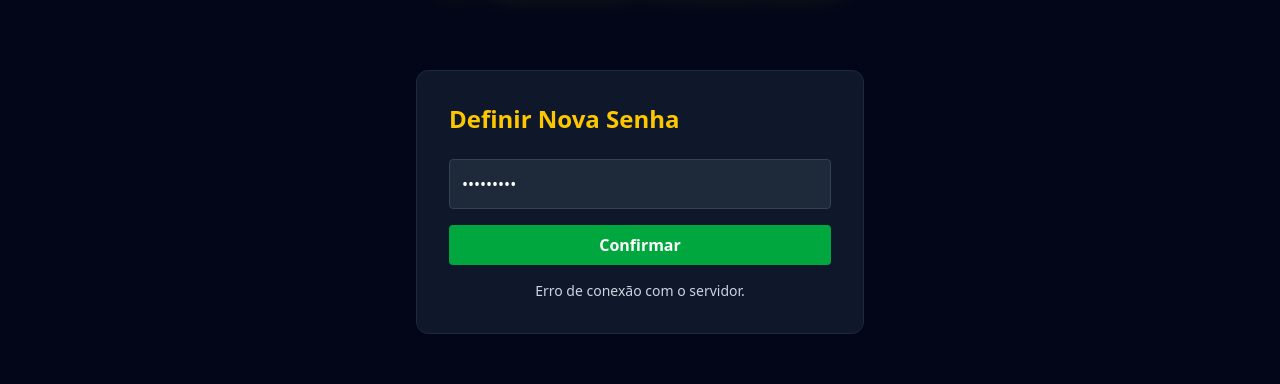
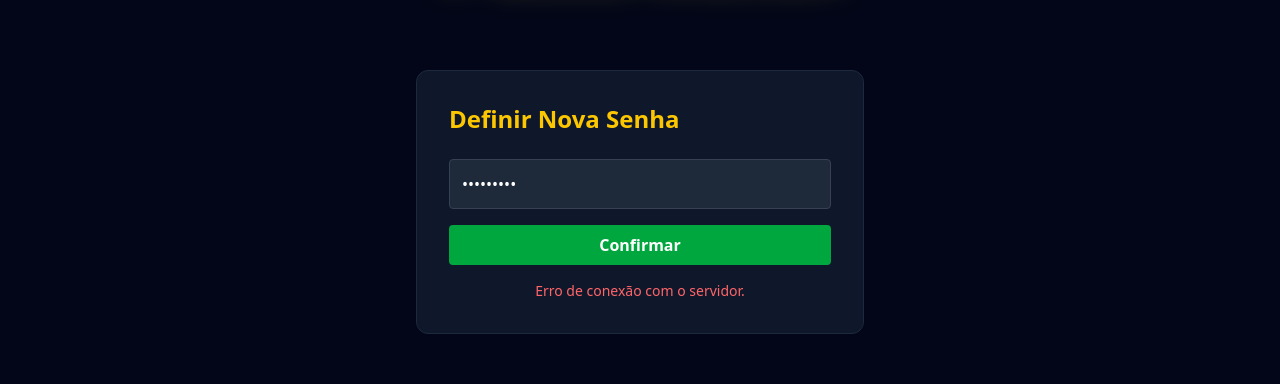
Before and after one commit to leviszz/racker-frontend, a React (Vite) app: page /reset-password in a window 1280 px wide. Both pictures are taken after typing "Sample123" into the empty fields and a click on the button "Confirmar". Shown: the part 262-646 px from the top of the page. Built offline with nearby package versions, Linux system fonts and the light colour scheme; no server answers.

Commit message:
Atualizações de UX & UI

```diff
--- a/src/pages/resetPassword.jsx
+++ b/src/pages/resetPassword.jsx
@@ -1,45 +1,51 @@
-import { useState } from "react"
-import { useSearchParams } from "react-router-dom"
+import { useState, useEffect } from "react"
+import { useSearchParams, useNavigate } from "react-router-dom"
 
 export default function ResetPassword() {
   const [searchParams] = useSearchParams()
   const token = searchParams.get("token")
+  const navigate = useNavigate()
 
   const [password, setPassword] = useState("")
   const [msg, setMsg] = useState("")
-  // 1. Estado de carregamento
   const [loading, setLoading] = useState(false)
+  const [sucesso, setSucesso] = useState(false)
+  const [contador, setContador] = useState(3)
+
+  // Countdown e redirecionamento automático após sucesso
+  useEffect(() => {
+    if (!sucesso) return
+    if (contador === 0) {
+      navigate("/login")
+      return
+    }
+    const timer = setTimeout(() => setContador((c) => c - 1), 1000)
+    return () => clearTimeout(timer)
+  }, [sucesso, contador, navigate])
 
   async function handleReset(e) {
     e.preventDefault()
-
-    // 2. Inicia o loading
     setLoading(true)
     setMsg("")
+
+
 
     try {
       const response = await fetch("https://racker-ultra-api-update.onrender.com/auth/reset-password", {
         method: "POST",
-        headers: {
-          "Content-Type": "application/json",
-        },
-        body: JSON.stringify({
-          token,
-          password,
-        }),
+        headers: { "Content-Type": "application/json" },
+        body: JSON.stringify({ token, password }),
       })
 
       if (response.ok) {
-        setMsg("Senha redefinida com sucesso.")
-        // Opcional: Limpar o campo de senha após o sucesso
+        setSucesso(true)
         setPassword("")
       } else {
-        setMsg("Erro ao redefinir senha.")
+        setMsg("Erro ao redefinir senha. O link pode ter expirado.")
       }
     } catch (error) {
       setMsg("Erro de conexão com o servidor.")
     } finally {
-      // 3. Garante que o loading pare
       setLoading(false)
     }
   }
@@ -47,33 +53,44 @@ export default function ResetPassword() {
   return (
     <div className="min-h-screen bg-slate-950 flex flex-col items-center justify-center text-white px-4">
 
-  <h1 className="
-    text-2xl sm:text-3xl md:text-4xl
-    font-russo-one
-    text-yellow-400
-    tracking-tight
-
-    drop-shadow-[0_0_15px_rgba(250,204,21,0.4)]
-    leading-none
-    mb-8
-    pb-10
-  ">
+      <h1 className="text-2xl sm:text-3xl md:text-4xl font-russo-one text-yellow-400 tracking-tight drop-shadow-[0_0_15px_rgba(250,204,21,0.4)] leading-none mb-8 pb-10">
         V-BOSS <span className="hidden sm:inline">RACKER</span>
       </h1>
 
-  <form
-    onSubmit={handleReset}
-    className="bg-slate-900 p-8 rounded-xl w-full max-w-md border border-slate-800"
+      <div className="bg-slate-900 p-8 rounded-xl w-full max-w-md border border-slate-800">
+
+        {sucesso ? (
+          /* ── Tela de sucesso com countdown ── */
+          <div className="flex flex-col items-center text-center gap-4">
+            <div className="w-16 h-16 rounded-full bg-green-500/10 border border-green-500/30 flex items-center justify-center">
+              <svg className="w-8 h-8 text-green-400" fill="none" viewBox="0 0 24 24" stroke="currentColor">
+                <path strokeLinecap="round" strokeLinejoin="round" strokeWidth={2} d="M5 13l4 4L19 7" />
+              </svg>
+            </div>
+
+            <h2 className="text-xl font-bold text-green-400">Senha redefinida!</h2>
+            <p className="text-slate-400 text-sm">
+              Redirecionando para o login em{" "}
+              <span className="text-yellow-400 font-black text-lg">{contador}</span>
+              {" "}segundo{contador !== 1 ? "s" : ""}...
+            </p>
+
+            <button
+              onClick={() => navigate("/login")}
+              className="mt-2 w-full p-3 rounded bg-yellow-500 hover:bg-yellow-400 text-black font-bold transition-all"
             >
-        <h2 className="text-2xl mb-6 text-yellow-400 font-bold">
-          Definir Nova Senha
-        </h2>
+              Ir para o Login agora
+            </button>
+          </div>
+        ) : (
+          /* ── Formulário normal ── */
+          <form onSubmit={handleReset}>
+            <h2 className="text-2xl mb-6 text-yellow-400 font-bold">Definir Nova Senha</h2>
 
             <input
               type="password"
               placeholder="Nova senha"
               value={password}
-          // Desabilita input durante loading
               disabled={loading}
               onChange={(e) => setPassword(e.target.value)}
               className="w-full mb-4 p-3 rounded bg-gray-800 border border-gray-700 text-white focus:outline-none focus:border-yellow-400 disabled:opacity-50 transition"
@@ -82,24 +99,23 @@ export default function ResetPassword() {
             <button
               disabled={loading}
               className={`w-full p-2 rounded font-bold transition-all flex justify-center items-center ${
-            loading
-              ? "bg-green-800 cursor-not-allowed"
-              : "bg-green-600 hover:bg-green-500"
+                loading ? "bg-green-800 cursor-not-allowed" : "bg-green-600 hover:bg-green-500"
               }`}
             >
               {loading ? (
-            // Spinner (SVG)
                 <svg className="animate-spin h-5 w-5 text-white" xmlns="http://www.w3.org/2000/svg" fill="none" viewBox="0 0 24 24">
-              <circle className="opacity-25" cx="12" cy="12" r="10" stroke="currentColor" strokeWidth="4"></circle>
-              <path className="opacity-75" fill="currentColor" d="M4 12a8 8 0 018-8V0C5.373 0 0 5.373 0 12h4zm2 5.291A7.962 7.962 0 014 12H0c0 3.042 1.135 5.824 3 7.938l3-2.647z"></path>
+                  <circle className="opacity-25" cx="12" cy="12" r="10" stroke="currentColor" strokeWidth="4" />
+                  <path className="opacity-75" fill="currentColor" d="M4 12a8 8 0 018-8V0C5.373 0 0 5.373 0 12h4zm2 5.291A7.962 7.962 0 014 12H0c0 3.042 1.135 5.824 3 7.938l3-2.647z" />
                 </svg>
               ) : (
                 "Confirmar"
               )}
             </button>
 
-        {msg && <p className="mt-4 text-center text-slate-300 text-sm">{msg}</p>}
+            {msg && <p className="mt-4 text-center text-red-400 text-sm">{msg}</p>}
           </form>
+        )}
+      </div>
     </div>
   )
 }
```
Lines whose indentation alone changed are shown as unchanged.
